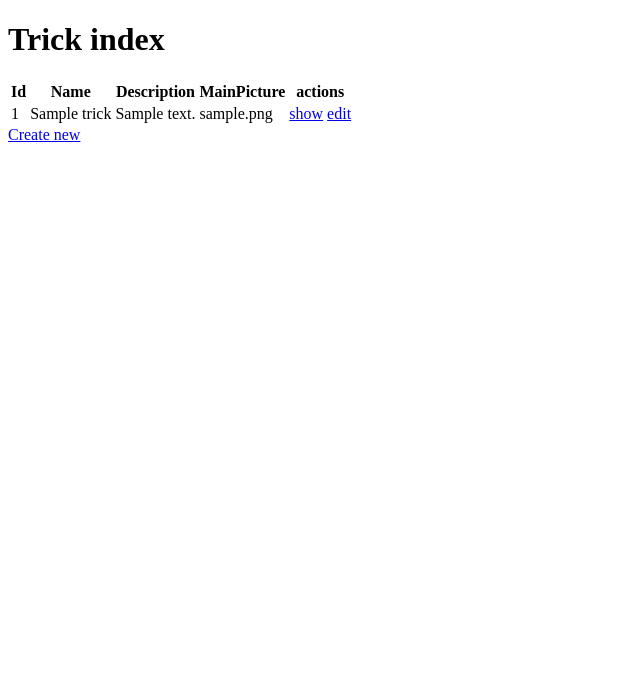
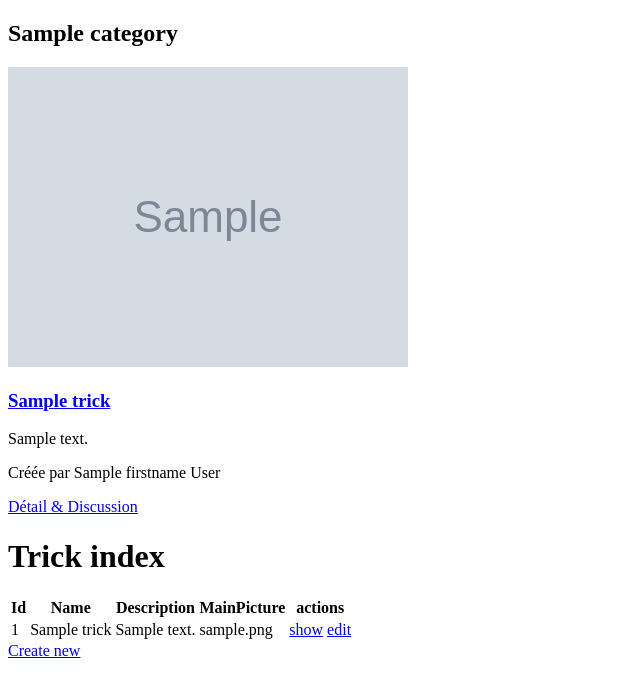
Before and after one commit to Eninox/snow-tricks, a Symfony app: template templates/trick/index.html.twig in a window 1280 px wide. Shown: the top 697 px of the page, without its empty margins (0-640 px from the left). Run offline with Twig, Linux system fonts and the light colour scheme; the template is opened without the code that fills it: most values are stand-ins (such as "Sample title", 1, 10 or a date in 2020); grey boxes marked "Sample" are stand-in pictures; some libraries are stand-ins or nearby versions.

Commit message:
Create CRUD for class Trick and custom trick/index page

```diff
--- a/assets/styles/app.scss
+++ b/assets/styles/app.scss
@@ -14,5 +14,6 @@
 @import 'layout/header';
 @import 'layout/sections';
 
-@import "sections/category-list";
 @import "sections/home";
+@import "sections/home-category-list";
+@import "sections/trick-list";
--- a/assets/styles/components/_cards.scss
+++ b/assets/styles/components/_cards.scss
@@ -31,5 +31,9 @@
     h3 {
       color: variables.$color-primary;
     }
+
+    p {
+      font-style: italic;
+    }
   }
 }
--- a/assets/styles/layout/_sections.scss
+++ b/assets/styles/layout/_sections.scss
@@ -1,7 +1,7 @@
 @use '../abstracts/mixins';
 
 .section {
-  padding: 2rem 0;
+  padding: 2rem 1rem;
 
   &.section-post-header {
     padding-top: 12rem;
--- a/src/Controller/TrickController.php
+++ b/src/Controller/TrickController.php
@@ -4,6 +4,7 @@ namespace App\Controller;
 
 use App\Entity\Trick;
 use App\Form\TrickType;
+use App\Repository\CategoryRepository;
 use App\Repository\TrickRepository;
 use Symfony\Bundle\FrameworkBundle\Controller\AbstractController;
 use Symfony\Component\HttpFoundation\File\UploadedFile;
@@ -15,10 +16,11 @@ use Symfony\Component\Routing\Annotation\Route;
 class TrickController extends AbstractController
 {
     #[Route('/', name: 'app_trick_index', methods: ['GET'])]
-    public function index(TrickRepository $trickRepository): Response
+    public function index(TrickRepository $trickRepository, CategoryRepository $categoryRepository): Response
     {
         return $this->render('trick/index.html.twig', [
             'tricks' => $trickRepository->findAll(),
+            'categories' => $categoryRepository->findAll(),
         ]);
     }
 
--- a/templates/trick/index.html.twig
+++ b/templates/trick/index.html.twig
@@ -1,10 +1,55 @@
 {% extends 'base.html.twig' %}
 
-{% block title %}Trick index{% endblock %}
+{% block title %}Tricks{% endblock %}
 
 {% block body %}
 
-    <div class="section section-post-header">
+    <section class="section section-post-header">
+        {% for category in categories %}
+            <div class="trick-title">
+                <h2>{{ category.name }}</h2>
+            </div>
+            <div class="trick-list">
+                {% for trick in tricks %}
+                    {% if trick.category.id == category.id %}
+                        <article class="card">
+                            <div class="card-img-container">
+                                <img src="/uploads/images/{{ trick.mainPicture }}" alt="{{ trick.name }}">
+                            </div>
+
+                            <div class="card-content">
+                                <a href="{{ path('app_trick_show', {'id': trick.id}) }}">
+                                    <h3>{{ trick.name }}</h3>
+                                </a>
+                                <p>{{ trick.description }}</p>
+                                <p>Créée par {{ trick.userCreator.firstname }} {{ trick.userCreator.lastname }} </p>
+                                <a class="btn btn-primary" href="{{ path('app_trick_show', {'id': trick.id}) }}">
+                                    <div>
+                                        Détail & Discussion
+                                    </div>
+                                </a>
+                                {% if app.user.id == trick.userCreator.id or is_granted('ROLE_ADMIN')%}
+                                <div class="button-action">
+                                    <a href="{{ path('app_trick_edit', {'id': trick.id}) }}">
+                                        <i class="fa fa-pencil"></i>
+                                    </a>
+                                    <a href="{{ path('app_trick_delete', {'id': trick.id}) }}">
+                                        <i class="fa fa-trash-o"></i>
+                                    </a>
+                                </div>
+                                {% endif %}
+                            </div>
+                        </article>
+                    {% endif %}
+                {% endfor %}
+            </div>
+        {% endfor %}
+    </section>
+
+
+
+
+
     <h1>Trick index</h1>
 
     <table class="table">
@@ -38,5 +83,5 @@
     </table>
 
     <a href="{{ path('app_trick_new') }}">Create new</a>
-    </div>
+    </section>
 {% endblock %}
```
Also changed, not shown: assets/styles/sections/_trick-list.scss (added, +64 -0 lines), README.md, assets/styles/sections/_home-category-list.scss (renamed from assets/styles/sections/_category-list.scss). Lines whose indentation alone changed are shown as unchanged.
